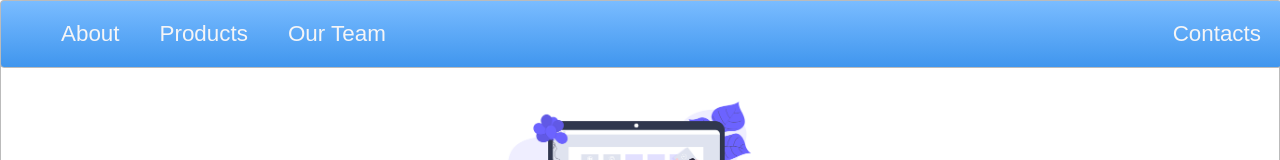
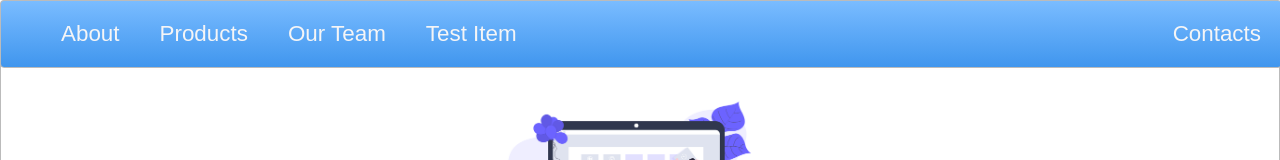
Before and after one commit to anirban-s/portfolio-website, a plain HTML site: page index.html in a window 1280 px wide. Shown: the top 160 px of the page. Drawn offline with Linux system fonts and the light colour scheme.

Commit message:
add test item

```diff
--- a/index.html
+++ b/index.html
@@ -10,6 +10,7 @@
       <li><a href="">About</a></li>
       <li><a href="">Products</a></li>
       <li><a href="">Our Team</a></li>
+      <li><a href="">Test Item</a></li>
       <li class="push"><a href="">Contacts</a></li>
     </ul>
   </nav>
```
